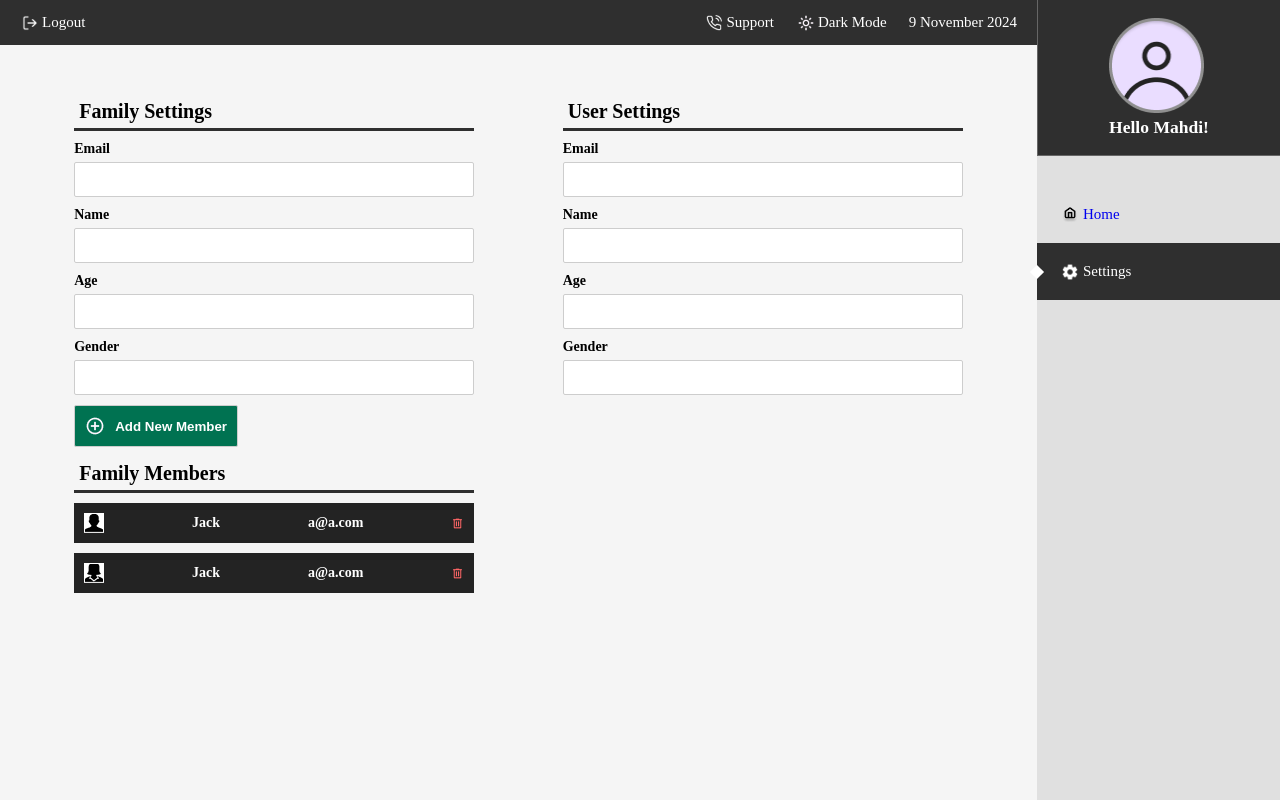
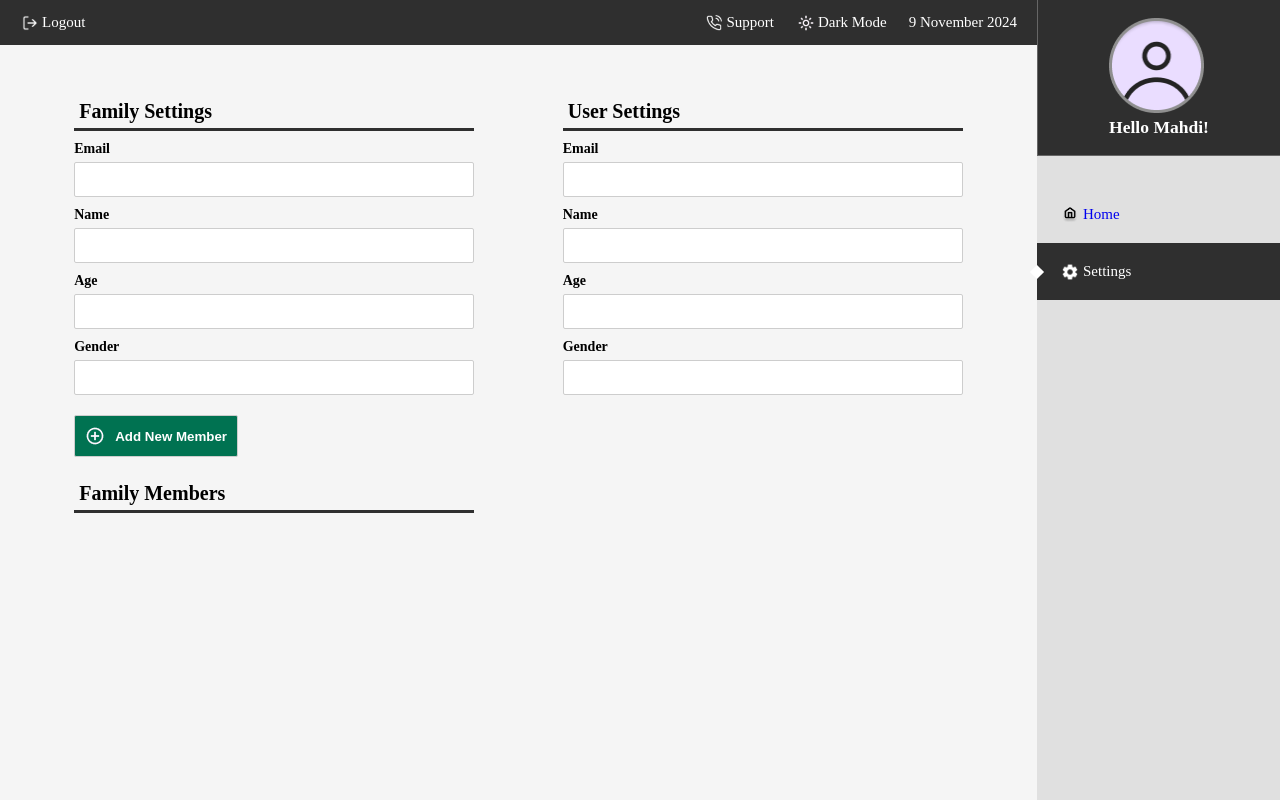
Before and after one commit to mahdin75/signal, a React (Create React App) app: page /settings in a window 1280 px wide. Built offline with nearby package versions, Linux system fonts and the light colour scheme; a web font is replaced by a local one.

Commit message:
add new memeber functionality

```diff
--- a/src/app/settings.css
+++ b/src/app/settings.css
@@ -3,6 +3,6 @@
     justify-content: space-around;
 }
 
-.settings div{
+.settings >div{
     width:400px;
 }
--- a/src/components/FamilySettings.tsx
+++ b/src/components/FamilySettings.tsx
@@ -1,48 +1,56 @@
-import React, { useState } from "react";
+import React, { useEffect, useState } from "react";
 import "./familysettings.css";
 import Input from "./Input";
 import AddCircleIcon from "../assets/icons/add_circle.png";
 import MaleIcon from "../assets/icons/male.png";
 import FemailIcon from "../assets/icons/female.png";
 import DeleteIcon from "../assets/icons/delete.png";
+import { createUniqueString } from "../utils";
 
 interface familyMemberType {
-  email: string;
-  name: string;
-  age: number;
-  gender: string;
+  id?: string;
+  email?: string;
+  name?: string;
+  age?: number;
+  gender?: string;
 }
 
 function FamilySettings() {
-  const [familyMembers] = useState<familyMemberType[]>([
-    {
-      email: "a@a.com",
-      name: "Jack",
-      age: 20,
-      gender: "male",
-    },
-    {
-      email: "a@a.com",
-      name: "Jack",
-      age: 28,
-      gender: "femail",
-    },
-  ]);
+  const [newMember, setNewMember] = useState<familyMemberType>({});
+  const [familyMembers, setFamilyMembers] = useState<familyMemberType[]>([]);
+
+  const updateCurrentMember = (key: string, value: string) => {
+    setNewMember({ ...newMember, [key]: value });
+    console.log(key, value, newMember);
+  };
+
+  useEffect(() => {
+    console.log(newMember);
+  }, [newMember]);
 
   return (
     <div className="family-settings">
       <h4>Family Settings</h4>
-      <Input label="Email" />
-      <Input label="Name" />
-      <Input label="Age" />
-      <Input label="Gender" />
+      <Input onChange={updateCurrentMember} name="email" label="Email" />
+      <Input onChange={updateCurrentMember} name="name" label="Name" />
+      <Input onChange={updateCurrentMember} name="age" label="Age" />
+      <Input onChange={updateCurrentMember} name="gender" label="Gender" />
       {/* Todo !!!! combo box */}
-      <button className="family-add">
+      <button
+        onClick={() => {
+          if (familyMembers !== undefined) {
+            const newMemberF = { ...newMember, id: createUniqueString() };
+            setFamilyMembers([...familyMembers, newMemberF]);
+          }
+        }}
+        className="family-add"
+      >
         <img alt="add-circle" src={AddCircleIcon} />
         <span>Add New Member</span>
       </button>
 
       <h4>Family Members</h4>
+      <div className="family-members">
         {familyMembers.map((familyMember: familyMemberType) => {
           return (
             <div className="family-member-item">
@@ -52,10 +60,22 @@ function FamilySettings() {
               />
               <span>{familyMember.name}</span>
               <span>{familyMember.email}</span>
-            <img className="delete-memebr" alt={"gender"} src={DeleteIcon} />
+              <img
+                onClick={() =>
+                  setFamilyMembers(
+                    familyMembers.filter(
+                      (mem: familyMemberType) => mem?.id !== familyMember.id
+                    )
+                  )
+                }
+                className="delete-memebr"
+                alt={"gender"}
+                src={DeleteIcon}
+              />
             </div>
           );
         })}
+      </div>
     </div>
   );
 }
--- a/src/components/Input.tsx
+++ b/src/components/Input.tsx
@@ -3,13 +3,18 @@ import "./input.css";
 
 interface InputPropsType {
   label: string;
+  onChange?: any;
+  name?: string;
 }
 
 function Input(props: InputPropsType) {
   return (
     <div className="input-container">
       <p>{props.label}</p>
-      <input type="text" />
+      <input
+        type="text"
+        onChange={(e: any) => props?.onChange(props.name, e.target.value)}
+      />
     </div>
   );
 }
--- a/src/components/familysettings.css
+++ b/src/components/familysettings.css
@@ -1,8 +1,15 @@
+.family-members{
+    height: 150px;
+    overflow-y: auto;
+    box-sizing: border-box;
+}
+
 
 .family-settings h4{
     padding: 5px;
     border-bottom: 3px solid #2F2F2F;
     font-size: 20px;
+
 }
 
 .family-add{
@@ -15,7 +22,7 @@
     border:1px solid #CDCDCD;
     cursor: pointer;
     border-radius: 2px;
-    margin:10px 0px;
+    margin:20px 0px;
 }
 
 .family-add img{
@@ -23,6 +30,8 @@
 }
 
 .family-member-item{
+    margin: auto;
+    width:95%;
     margin-top: 10px;
     padding:10px 10px;
     display: flex;
--- /dev/null
+++ b/src/utils.tsx
@@ -0,0 +1,5 @@
+function createUniqueString() {
+  return `id-${Date.now()}-${Math.random().toString(36).substr(2, 9)}`;
+}
+
+export { createUniqueString };
```
Lines whose indentation alone changed are shown as unchanged.
